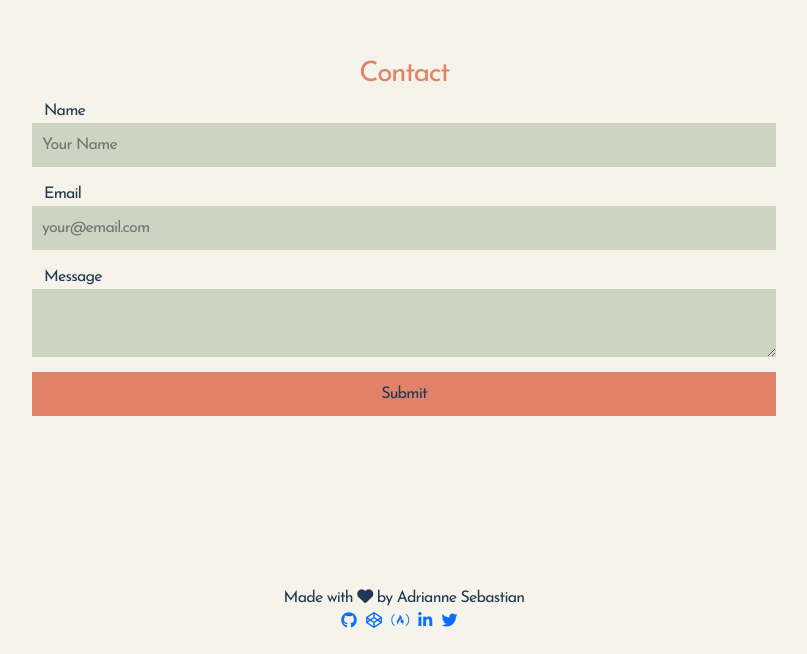
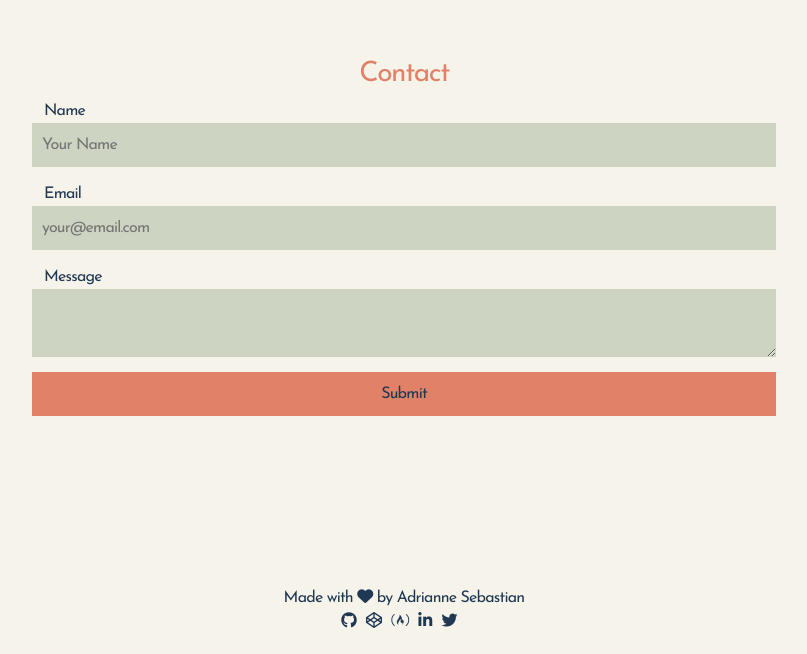
Before and after one commit to arcsbstn/arcsbstn.github.io, a React (Create React App) app: page / in a window 1280 px wide. Shown: the part 2032-2686 px from the top of the page, without its empty margins (236-1043 px from the left). Built offline with nearby package versions, Linux system fonts and the light colour scheme.

Commit message:
fix colors

```diff
--- a/src/components/Footer.js
+++ b/src/components/Footer.js
@@ -9,6 +9,9 @@ export default function Footer() {
     backgroundColor: theme.bgMain,
     color: theme.text
   }
+  const footerLinksStyle = {
+    color: theme.text
+  }
 
   return (
     <section id='footer'
@@ -17,11 +20,11 @@ export default function Footer() {
         <div className='Footer__contentWrapper'>
           <p>Made with <i className='fa fa-heart' aria-hidden='true'></i> by Adrianne Sebastian</p>
           <ul className='Footer__links'>
-            <li><a href='https://github.com/arcsbstn/' target='_blank' rel='noreferrer' style={{ color: theme.stripText }}><i className='fa fa-github' aria-hidden='true'></i></a></li>
-            <li><a href='https://codepen.io/arcsbstn/' target='_blank' rel='noreferrer' style={{ color: theme.stripText }}><i className='fa fa-codepen' aria-hidden='true'></i></a></li>
-            <li><a href='https://freecodecamp.org/arcsbstn' target='_blank' rel='noreferrer' style={{ color: theme.stripText }}><i className='fa fa-free-code-camp' aria-hidden='true'></i></a></li>
-            <li><a href='https://linkedin.com/in/arcsbstn' target='_blank' rel='noreferrer' style={{ color: theme.stripText }}><i className='fa fa-linkedin' aria-hidden='true'></i></a></li>
-            <li><a href='https://twitter.com/arcsbstn' target='_blank' rel='noreferrer' style={{ color: theme.stripText }}><i className='fa fa-twitter' aria-hidden='true'></i></a></li>
+            <li><a href='https://github.com/arcsbstn/' target='_blank' rel='noreferrer' style={footerLinksStyle}><i className='fa fa-github' aria-hidden='true'></i></a></li>
+            <li><a href='https://codepen.io/arcsbstn/' target='_blank' rel='noreferrer' style={footerLinksStyle}><i className='fa fa-codepen' aria-hidden='true'></i></a></li>
+            <li><a href='https://freecodecamp.org/arcsbstn' target='_blank' rel='noreferrer' style={footerLinksStyle}><i className='fa fa-free-code-camp' aria-hidden='true'></i></a></li>
+            <li><a href='https://linkedin.com/in/arcsbstn' target='_blank' rel='noreferrer' style={footerLinksStyle}><i className='fa fa-linkedin' aria-hidden='true'></i></a></li>
+            <li><a href='https://twitter.com/arcsbstn' target='_blank' rel='noreferrer' style={footerLinksStyle}><i className='fa fa-twitter' aria-hidden='true'></i></a></li>
           </ul>
         </div>
       </div>
```
